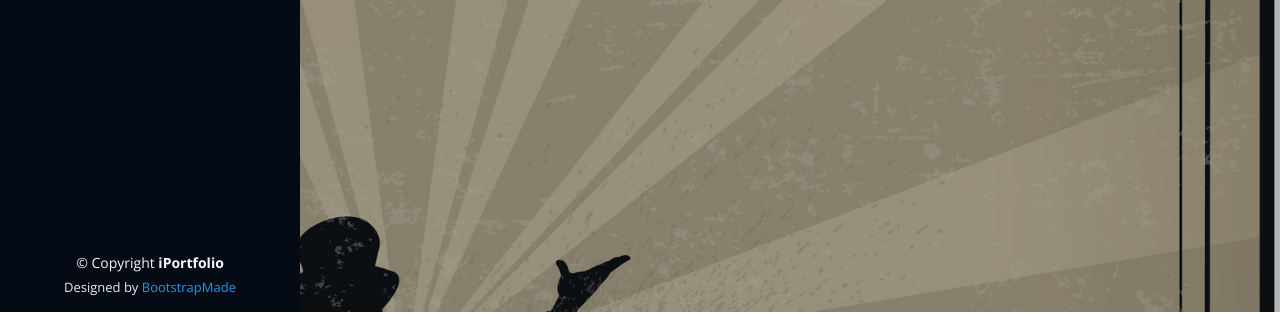
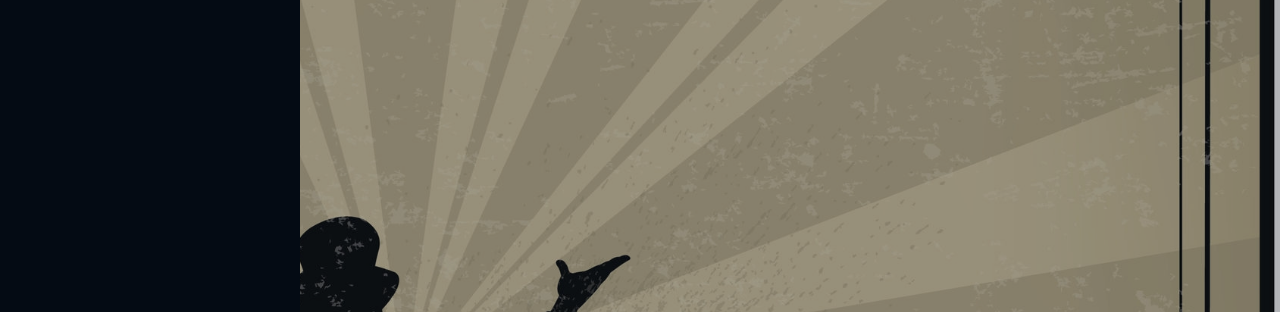
Before and after one commit to erikwhatyouwant/erikwhatyouwant.github.io, a plain HTML site: page index.html in a window 1280 px wide. Shown: the part 488-802 px from the top of the page. Drawn offline with nearby package versions, Linux system fonts and the light colour scheme.

Commit message:
update test

```diff
--- a/index.html
+++ b/index.html
@@ -621,15 +621,6 @@
   <!-- ======= Footer ======= -->
   <footer id="footer">
     <div class="container">
-      <div class="copyright">
-        &copy; Copyright <strong><span>iPortfolio</span></strong>
-      </div>
-      <div class="credits">
-        <!-- All the links in the footer should remain intact. -->
-        <!-- You can delete the links only if you purchased the pro version. -->
-        <!-- Licensing information: https://bootstrapmade.com/license/ -->
-        <!-- Purchase the pro version with working PHP/AJAX contact form: https://bootstrapmade.com/iportfolio-bootstrap-portfolio-websites-template/ -->
-        Designed by <a href="https://bootstrapmade.com/">BootstrapMade</a>
       </div>
     </div>
   </footer><!-- End  Footer -->
```
